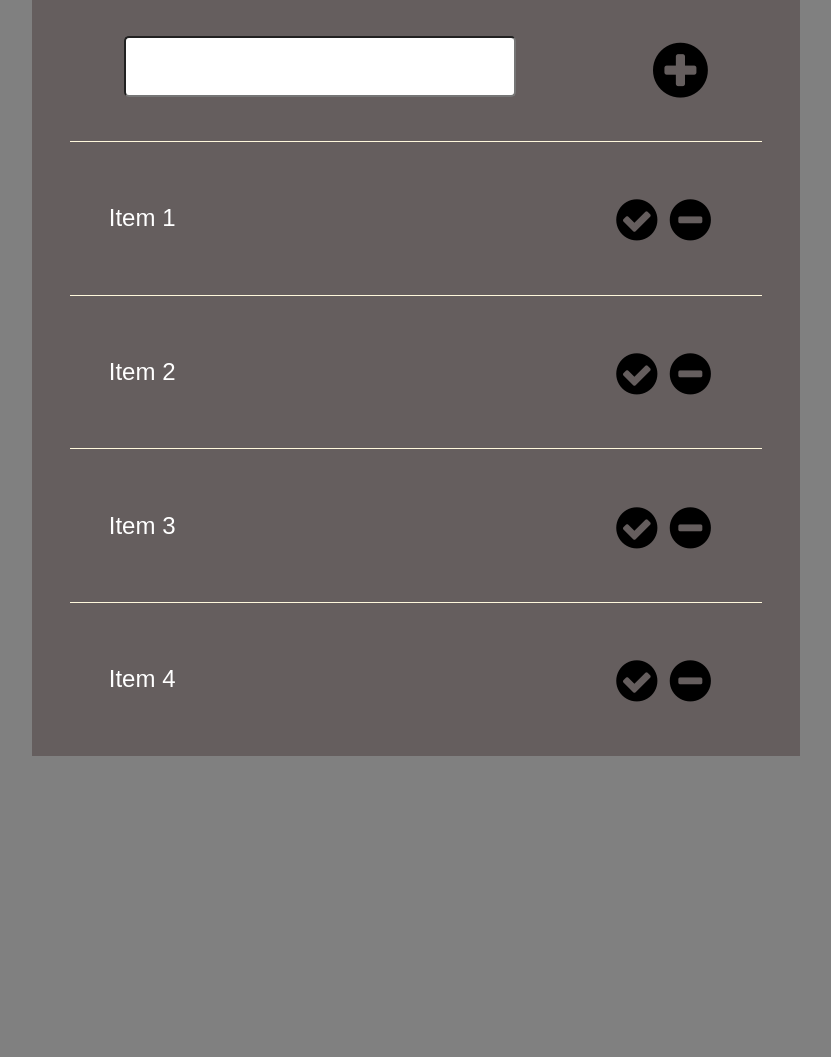
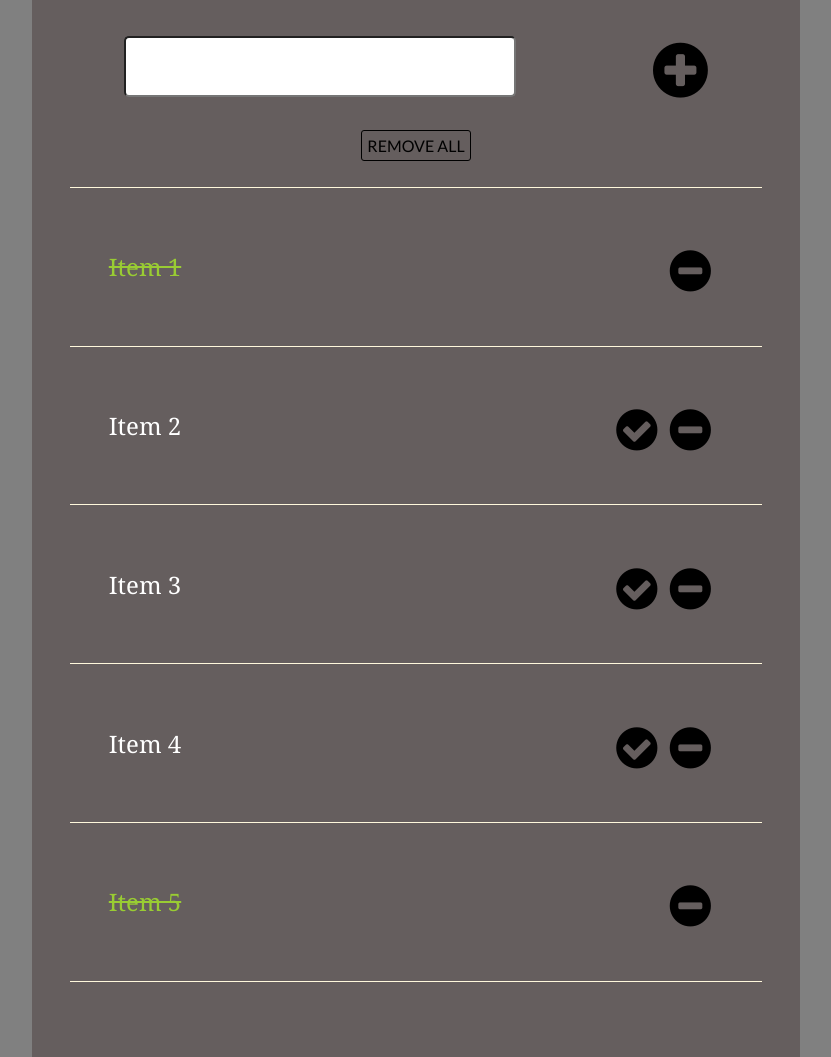
Before and after one commit to jon-wade/dont-forget-app, a plain HTML site: page index.html in a window 1280 px wide. Shown: the part 145-1202 px from the top of the page, without its empty margins (224-1055 px from the left). Before the commit the page ends 901 px from the top, so only its background shows below. Drawn offline with Linux system fonts and the light colour scheme.

Commit message:
finish non-interactive version of the app

```diff
--- a/css/style.css
+++ b/css/style.css
@@ -13,6 +13,10 @@ body {
 a {
     color: white;
     text-decoration: none;
+}
+
+footer {
+    height: 75px;
 }
 
 .main {
@@ -67,10 +71,32 @@ i.fa.fa-check-circle, i.fa.fa-minus-circle {
     color: black;
 }
 
+.item-purchased {
+    text-decoration: line-through;
+    color: #99CC33;
+}
+
+.remove-all {
+    text-align: center;
+    font-family: "Lato", sans-serif;
+}
+
+.remove-all p {
+    padding-top: 120px;
+    color: black;
+}
+
+.remove-all p span {
+    border: 1px black solid;
+    padding: 5px;
+    border-radius: 3px;
+}
+
 .list {
     display: block;
     /*border: 2px white dashed;*/
-    margin-top: 9em;
+    margin-top: 2em;
+    font-family: "Noto Serif", serif;
 }
 
 .list ul{
@@ -87,7 +113,7 @@ i.fa.fa-check-circle, i.fa.fa-minus-circle {
 }
 
 .list ul li:last-child {
-    /*border-bottom: 1px solid cornsilk;*/
+    border-bottom: 1px solid cornsilk;
     /*margin-bottom: 10%;*/
 }
 
--- a/index.html
+++ b/index.html
@@ -19,12 +19,15 @@
             <input class="input-box">
             <i class="fa fa-plus-circle fa-4x"></i>
         </section>
+        <section class="remove-all">
+            <p><span>REMOVE ALL</span></p>
+        </section>
         <section class="list">
             <ul>
                 <li>
-                    <p class="item">Item 1</p>
+                    <p class="item-purchased">Item 1</p>
                     <i class="fa fa-minus-circle fa-2x"></i>
-                    <i class="fa fa-check-circle fa-2x"></i>
+                    <!--<i class="fa fa-check-circle fa-2x"></i>-->
                 </li>
                 <li>
                     <p class="item">Item 2</p>
@@ -41,8 +44,15 @@
                     <i class="fa fa-minus-circle fa-2x"></i>
                     <i class="fa fa-check-circle fa-2x"></i>
                 </li>
+                <li>
+                    <p class="item-purchased">Item 5</p>
+                    <i class="fa fa-minus-circle fa-2x"></i>
+                    <!--<i class="fa fa-check-circle fa-2x"></i>-->
+                </li>
             </ul>
         </section>
+        <footer>
+        </footer>
     </div>
 </body>
 </html>
```
